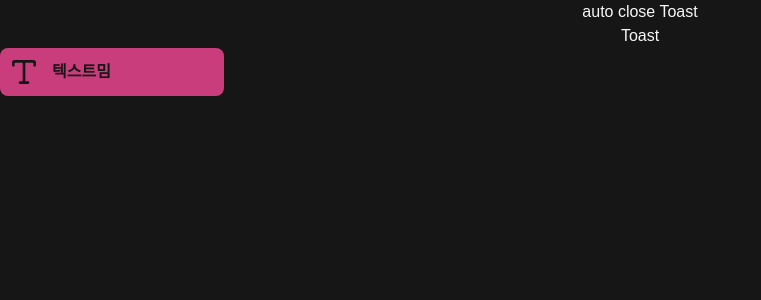
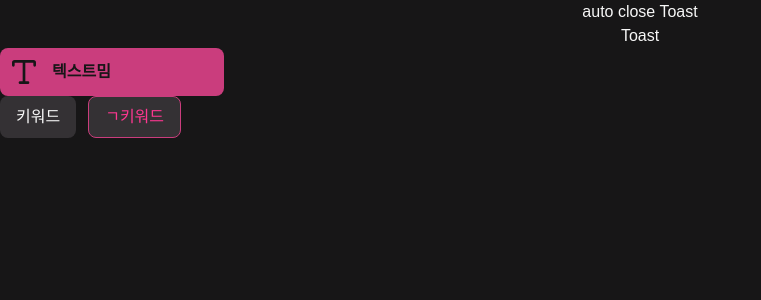
Before and after one commit to meme-party/front, a Next.js app: page /test in a window 1280 px wide. Shown: the top 300 px of the page, without its empty margins (0-761 px from the left). Built offline with nearby package versions, Linux system fonts and the light colour scheme.

Commit message:
feat: TagButton 구현

```diff
--- a/src/app/(routes)/test/page.tsx
+++ b/src/app/(routes)/test/page.tsx
@@ -1,6 +1,7 @@
 "use client"
 
 import MemeTypeButton from "@/components/MemeTypeButton"
+import TagButton from "@/components/TagButton"
 import { useToast } from "@/store/toast"
 import { COLORS } from "@/styles/colors"
 import { Type } from "lucide-react"
@@ -12,7 +13,16 @@ export default function TestPage() {
     <section className="flex flex-col">
       <button onClick={() => showToast({ text: "테스트", type: "warning" })}>auto close Toast</button>
       <button onClick={() => showToast({ text: "테스트", type: "success", autoClose: false })}>Toast</button>
-      <MemeTypeButton title="텍스트밈" Icon={Type} iconProps={{ size: 32, color: COLORS.DARK }} onClick={() => console.log('클릭')} />
+      <MemeTypeButton
+        title="텍스트밈"
+        Icon={Type}
+        iconProps={{ size: 32, color: COLORS.DARK }}
+        onClick={() => console.log("밈 타입 버튼 클릭")}
+      />
+      <article className="flex gap-[12px]">
+        <TagButton title="키워드" onClick={() => console.log("TagButton1 클릭")} />
+        <TagButton title="ㄱ키워드" selected onClick={() => console.log("TagButton2 클릭")} />
+      </article>
     </section>
   )
 }
--- /dev/null
+++ b/src/components/TagButton.tsx
@@ -0,0 +1,21 @@
+import { cn } from "@/utils/cn"
+import type { ButtonHTMLAttributes } from "react"
+
+interface Params extends ButtonHTMLAttributes<HTMLButtonElement> {
+  title: string
+  selected?: boolean
+}
+
+export default function TagButton({ title, selected, ...buttonProps }: Params) {
+  return (
+    <button
+      className={cn(
+        "bg-gray-scale-700 w-fit rounded-lg p-2 px-4 text-white",
+        selected && "border border-primary-400 text-primary-300"
+      )}
+      {...buttonProps}
+    >
+      <p className="font-medium">{title}</p>
+    </button>
+  )
+}
```
